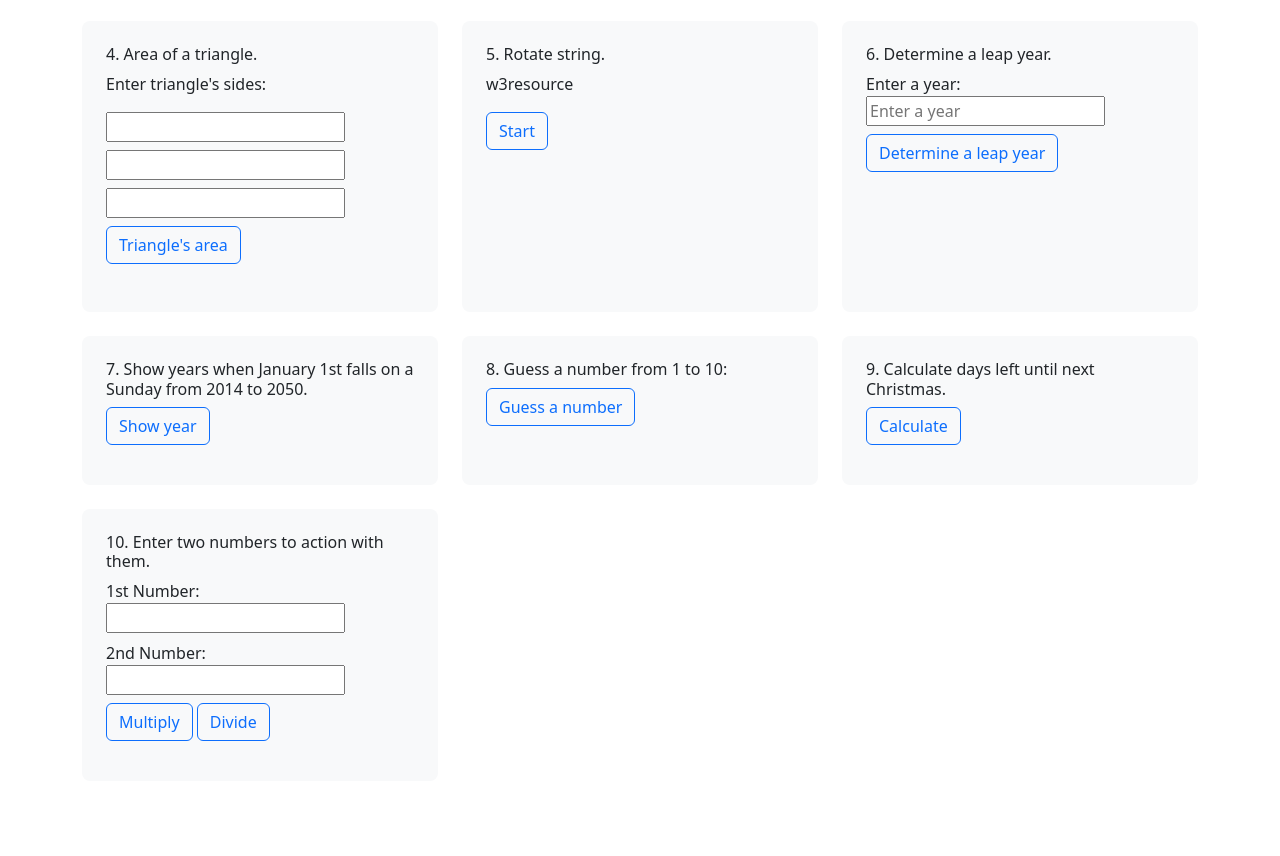
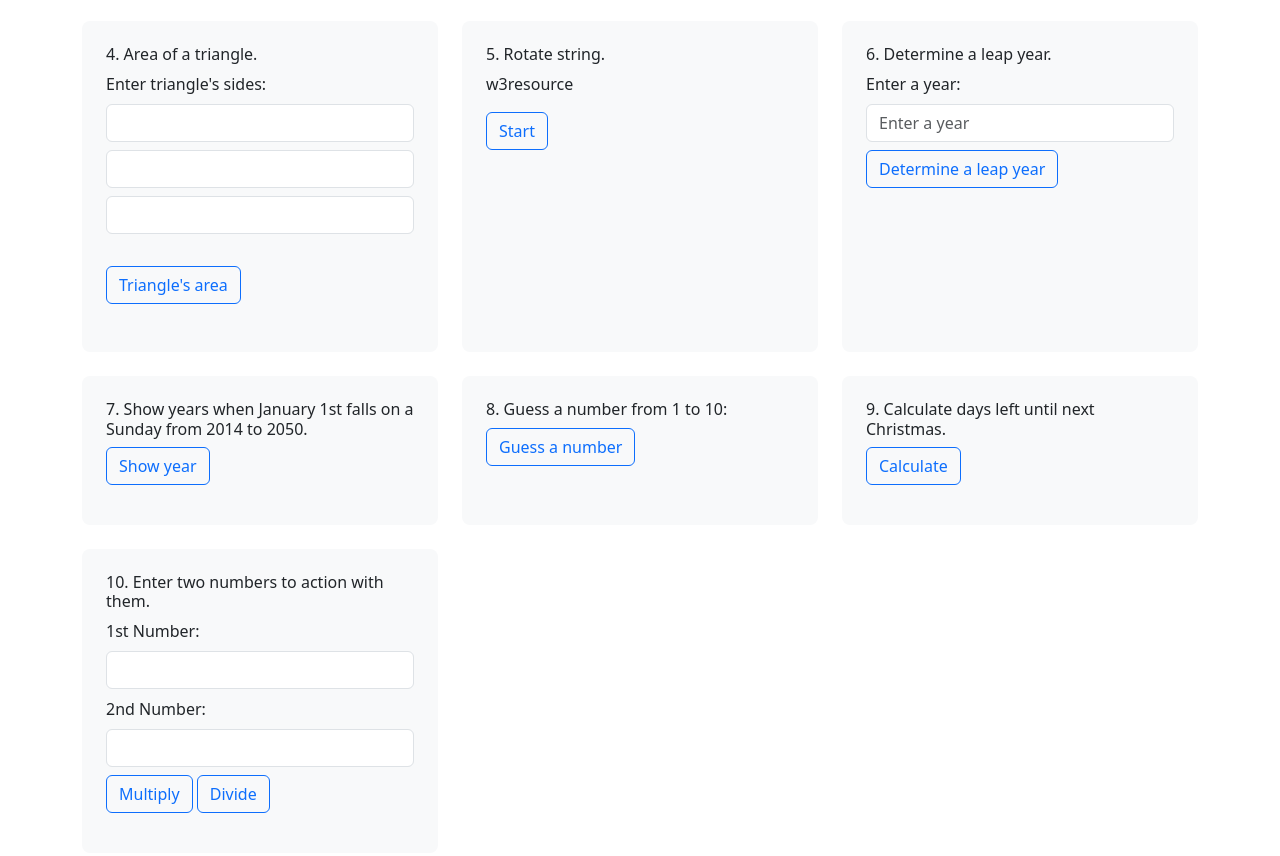
Before and after one commit to TIKOsup/w3resource-exercises, a plain HTML site: page JS-basic/index.html in a window 1280 px wide. Shown: the part 333-1189 px from the top of the page. Before the commit the page ends 1138 px from the top, so only its background shows below. Drawn offline with nearby package versions, Linux system fonts and the light colour scheme.

Commit message:
feat: add form-control class to input tags

```diff
--- a/JS-basic/index.html
+++ b/JS-basic/index.html
@@ -44,10 +44,10 @@
         <section class="col-4 mb-4">
           <div class="h-100 p-4 bg-light rounded-3">
             <h2 class="fs-6">4. Area of a triangle.</h2>
-            <p>Enter triangle's sides:</p>
-            <input type="number" name="a" id="a" class="mb-2">
-            <input type="number" name="b" id="b" class="mb-2">
-            <input type="number" name="c" id="c" class="mb-2">
+            <label class="form-label">Enter triangle's sides:</label>
+            <input type="number" name="a" id="a" class="mb-2 form-control">
+            <input type="number" name="b" id="b" class="mb-2 form-control">
+            <input type="number" name="c" id="c" class="mb-2 form-control">
             <br>
             <button onclick="triangleArea()" class="btn btn-outline-primary mb-2">Triangle's area</button>
             <p id="ex4"></p>
@@ -64,8 +64,8 @@
         <section class="col-4 mb-4">
           <div class="h-100 p-4 bg-light rounded-3">
             <h2 class="fs-6">6. Determine a leap year.</h2>
-            <label for="leap-year">Enter a year:</label>
-            <input type="number" name="leap-year" id="leap-year" placeholder="Enter a year" class="mb-2">
+            <label for="leap-year" class="form-label">Enter a year:</label>
+            <input type="number" name="leap-year" id="leap-year" placeholder="Enter a year" class="mb-2 form-control">
             <button class="btn btn-outline-primary" onclick="ex6()">Determine a leap year</button>
             <p id="ex6"></p>
           </div>
@@ -94,12 +94,10 @@
         <section class="col-4 mb-4">
           <div class="h-100 p-4 bg-light rounded-3">
             <h2 class="fs-6">10. Enter two numbers to action with them.</h2>
-            <label for="num1">1st Number:</label>
-            <input type="number" name="num1" id="ex10-num1" class="mb-2">
-            <br>
-            <label for="num2">2nd Number:</label>
-            <input type="number" name="num2" id="ex10-num2" class="mb-2">
-            <br>
+            <label for="num1" class="form-label">1st Number:</label>
+            <input type="number" name="num1" id="ex10-num1" class="mb-2 form-control">
+            <label for="num2" class="form-label">2nd Number:</label>
+            <input type="number" name="num2" id="ex10-num2" class="mb-2 form-control">
             <button class="btn btn-outline-primary" onclick="ex10Multiply()">Multiply</button>
             <button class="btn btn-outline-primary" onclick="ex10Divide()">Divide</button>
             <p id="ex10"></p>
```
